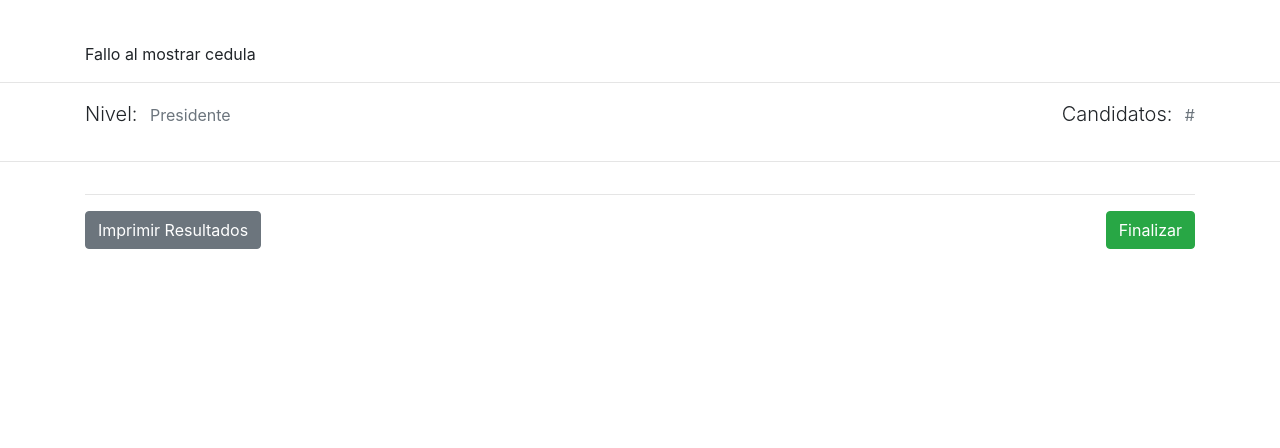
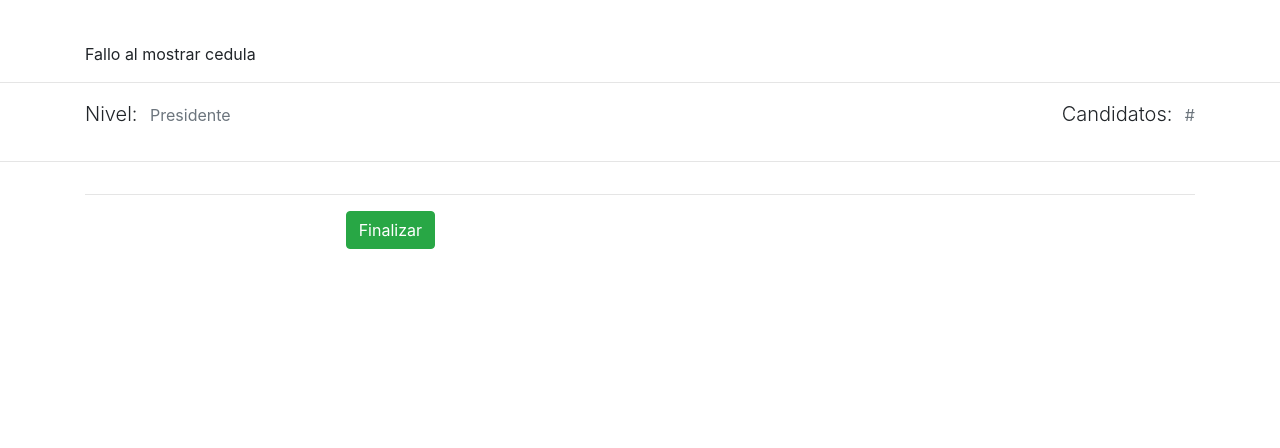
Before and after one commit to rafavilomar/VoteGo, a CodeIgniter app: page /VoteGo/votaciones/votar in a window 1280 px wide. Shown: the part 58-506 px from the top of the page. Run offline with CodeIgniter, Linux system fonts and the light colour scheme; data that the repository does not hold is empty; some libraries are stand-ins or nearby versions.

Commit message:
Update casilla_votacion.php

```diff
--- a/application/views/CasillaVotacion/casilla_votacion.php
+++ b/application/views/CasillaVotacion/casilla_votacion.php
@@ -166,9 +166,6 @@ if($_POST){
         <hr>
 
         <div class="row justify-content-between">
-            <div class="col-4">
-                <a href="<?= base_url('Votaciones/reportespdf') ?>"><button type="button" class="btn btn-secondary">Imprimir Resultados</button></a>
-            </div>
             <div class="col-4 text-right">
                 <a href="<?= base_url('Votaciones/Voletines') ?>"><button type="submit" class="btn btn-success">Finalizar</button></a>
             </div>
```
